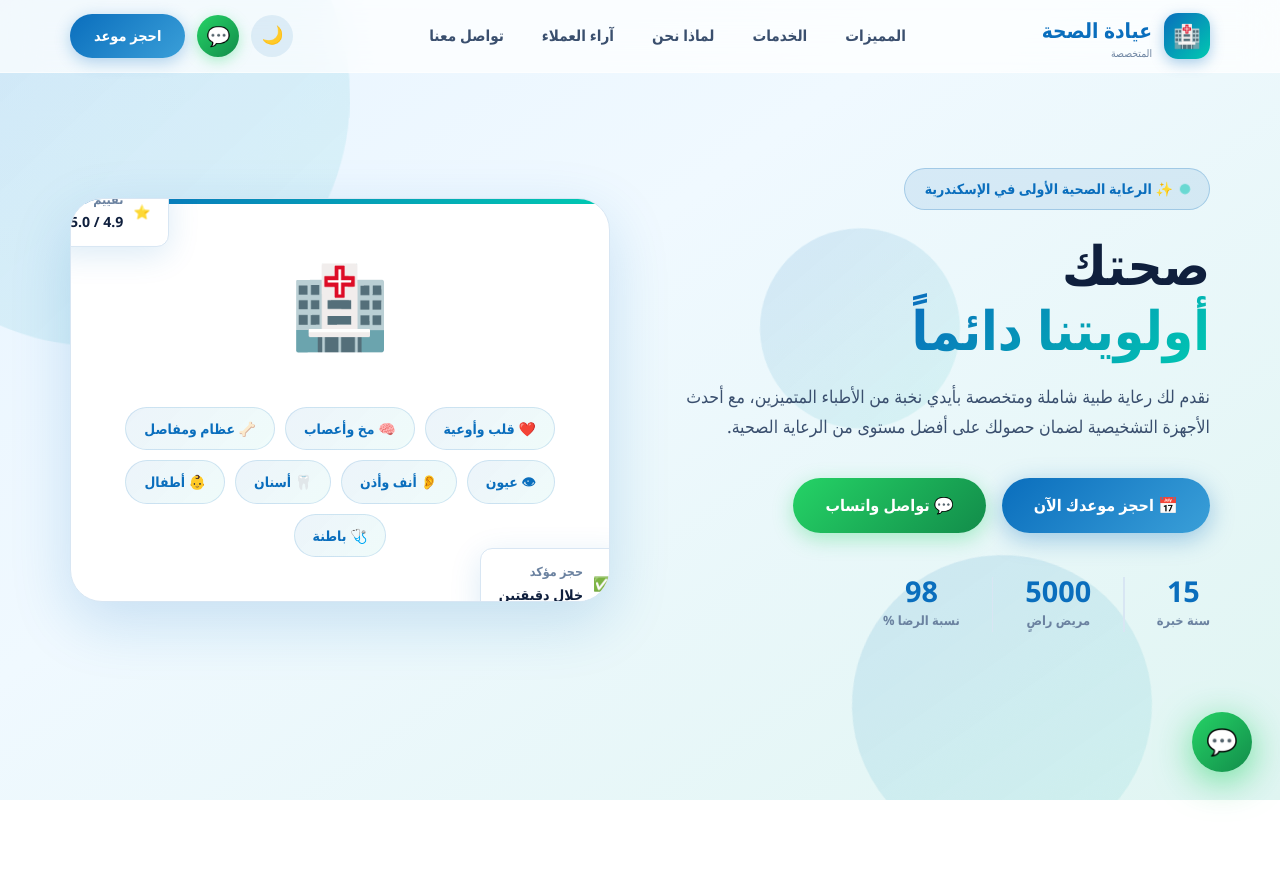
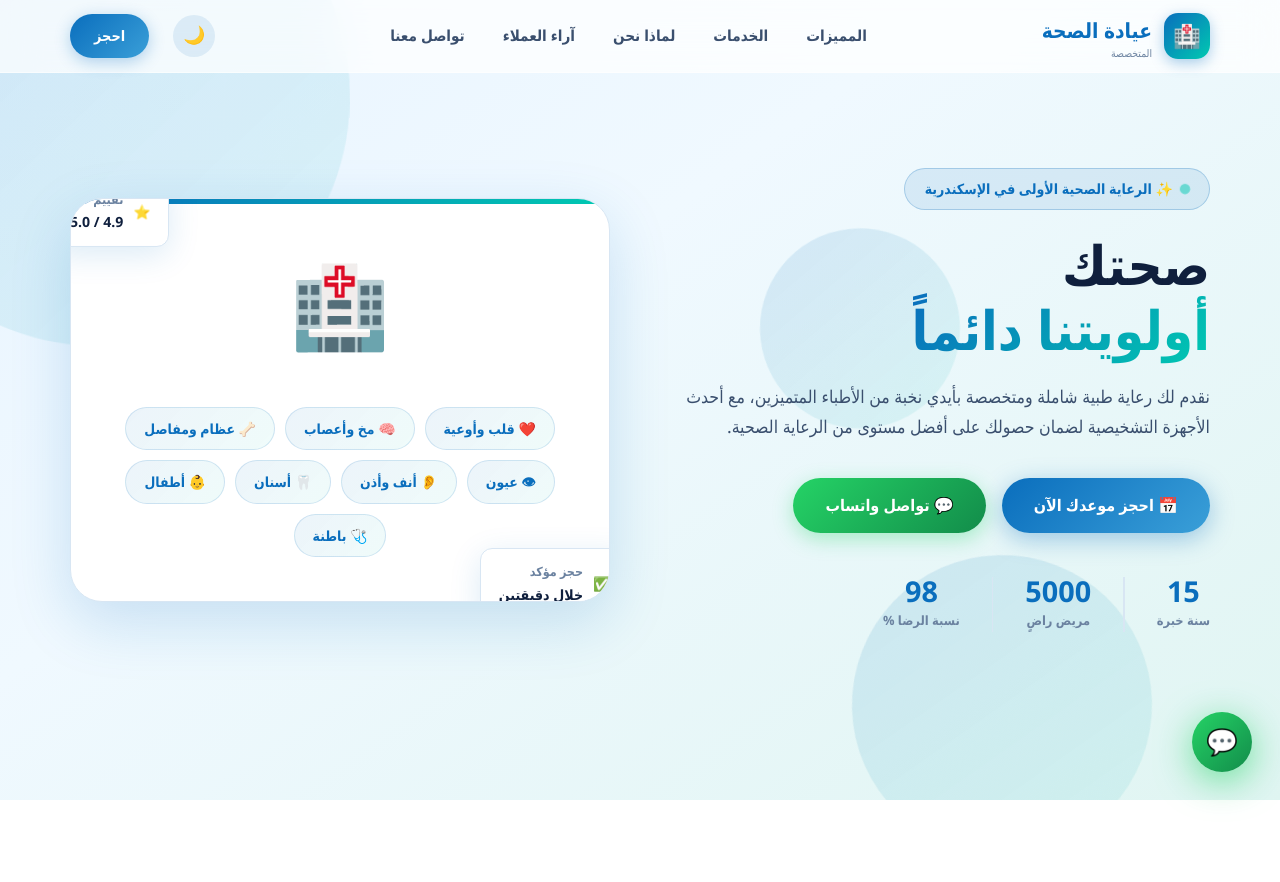
Before and after one commit to fxstrict/Mada, a plain HTML site: page index.html in a window 1280 px wide. Shown: the top 882 px of the page. Drawn offline with Linux system fonts and the light colour scheme.

Commit message:
Add files via upload

```diff
--- a/index.html
+++ b/index.html
@@ -920,8 +920,8 @@ p { font-size: 1.05rem; }
       <div class="nav-actions">
         <button class="theme-toggle" onclick="toggleTheme()" aria-label="تبديل الوضع الليلي" title="وضع ليلي/نهاري">🌙</button>
         <a href="https://wa.me/201068028580?text=%D9%85%D8%B1%D8%AD%D8%A8%D8%A7%D8%8C%20%D8%A3%D8%B1%D9%8A%D8%AF%20%D8%AD%D8%AC%D8%B2%20%D9%85%D9%88%D8%B9%D8%AF%20%D9%81%D9%8A%20%D8%A7%D9%84%D8%B9%D9%8A%D8%A7%D8%AF%D8%A9"
-           target="_blank" rel="noopener noreferrer" class="nav-wa-btn" aria-label="تواصل عبر واتساب">💬</a>
-        <a href="#booking" class="nav-book-btn">احجز موعد</a>
+           target="_blank" rel="noopener noreferrer" class="" aria-label="تواصل عبر واتساب"></a>
+        <a href="#booking" class="nav-book-btn">احجز </a>
         <button class="hamburger" id="hamburger" aria-label="القائمة" aria-expanded="false">
           <span></span><span></span><span></span>
         </button>
```
